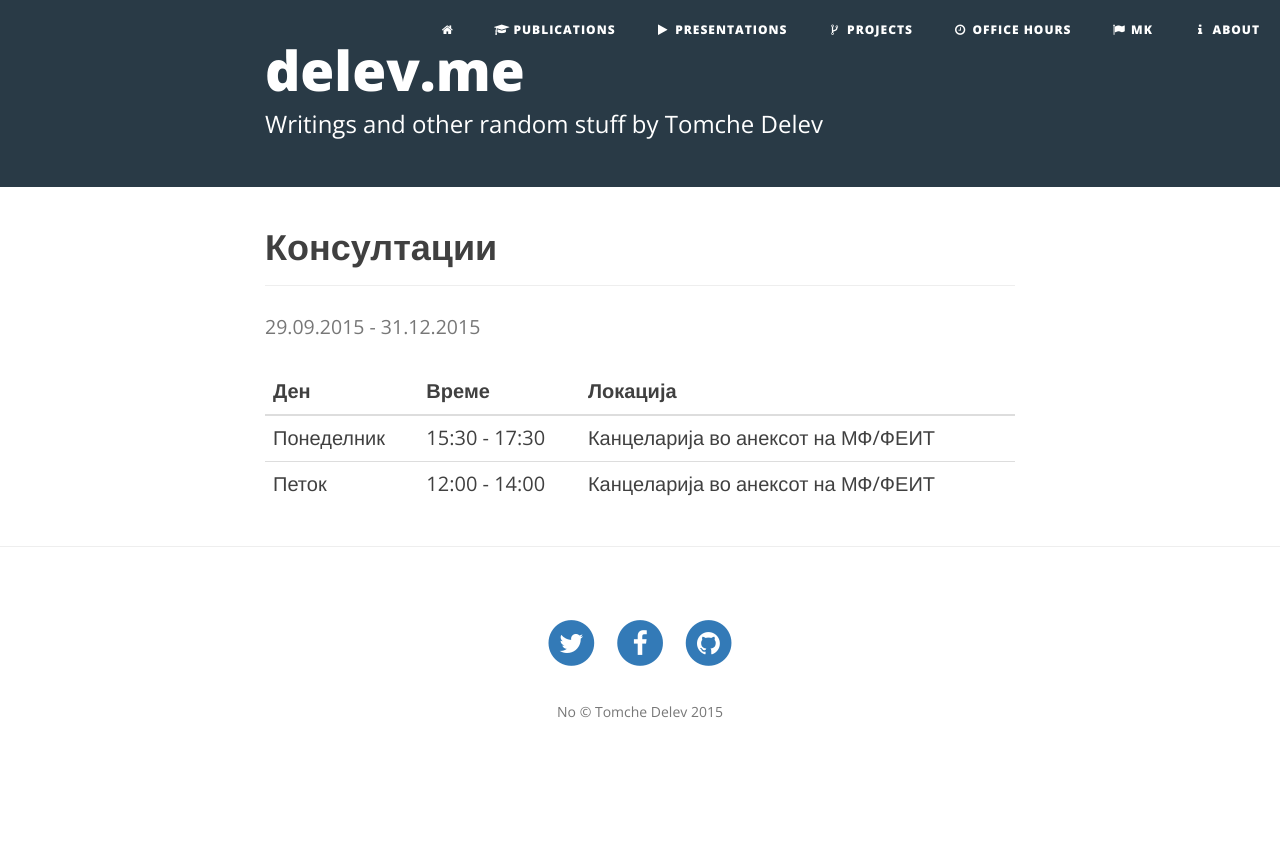
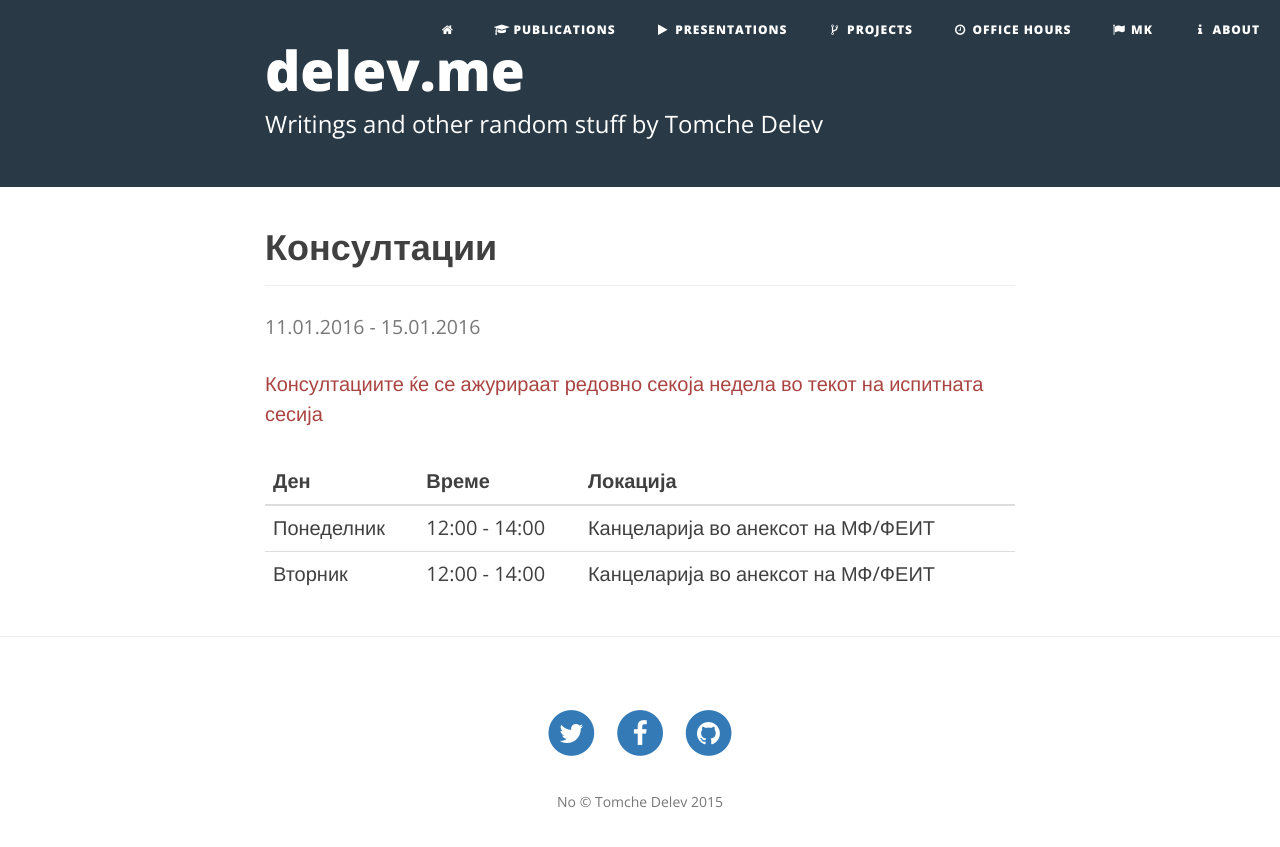
Before and after one commit to tdelev/tdelev.github.io, a Jekyll site: the page built from konsultacii.html, in a window 1280 px wide. Shown: the top 847 px of the page. Built offline with Jekyll 4.4.1, drawn with Linux system fonts in a browser that asks for light colours; nearby versions of some CDN libraries.

```diff
--- a/_data/active.yml
+++ b/_data/active.yml
@@ -1,4 +1,4 @@
-start_date: "29.09.2015"
-end_date: "31.12.2015"
-message_mk: ""
-message_en: ""
+start_date: "11.01.2016"
+end_date: "15.01.2016"
+message_mk: "Консултациите ќе се ажурираат редовно секоја недела во текот на испитната сесија"
+message_en: "The office hours will be updated regulary during the exam session"
--- a/_data/times.yml
+++ b/_data/times.yml
@@ -1,8 +1,8 @@
 - day: Monday
-  start: "15:30"
-  end: "17:30"
-  location: MF Annex Office
-- day: Friday
   start: "12:00"
   end: "14:00"
   location: MF Annex Office
+- day: Tuesday
+  start: "12:00"
+  end: "14:00"
+  location: MF Annex Office
--- a/_data/times_mk.yml
+++ b/_data/times_mk.yml
@@ -1,9 +1,9 @@
 - day: Понеделник
-  start: "15:30"
-  end: "17:30"
-  location: Канцеларија во анексот на МФ/ФЕИТ
-
-- day: Петок
   start: "12:00"
   end: "14:00"
   location: Канцеларија во анексот на МФ/ФЕИТ
+
+- day: Вторник
+  start: "12:00"
+  end: "14:00"
+  location: Канцеларија во анексот на МФ/ФЕИТ
```
